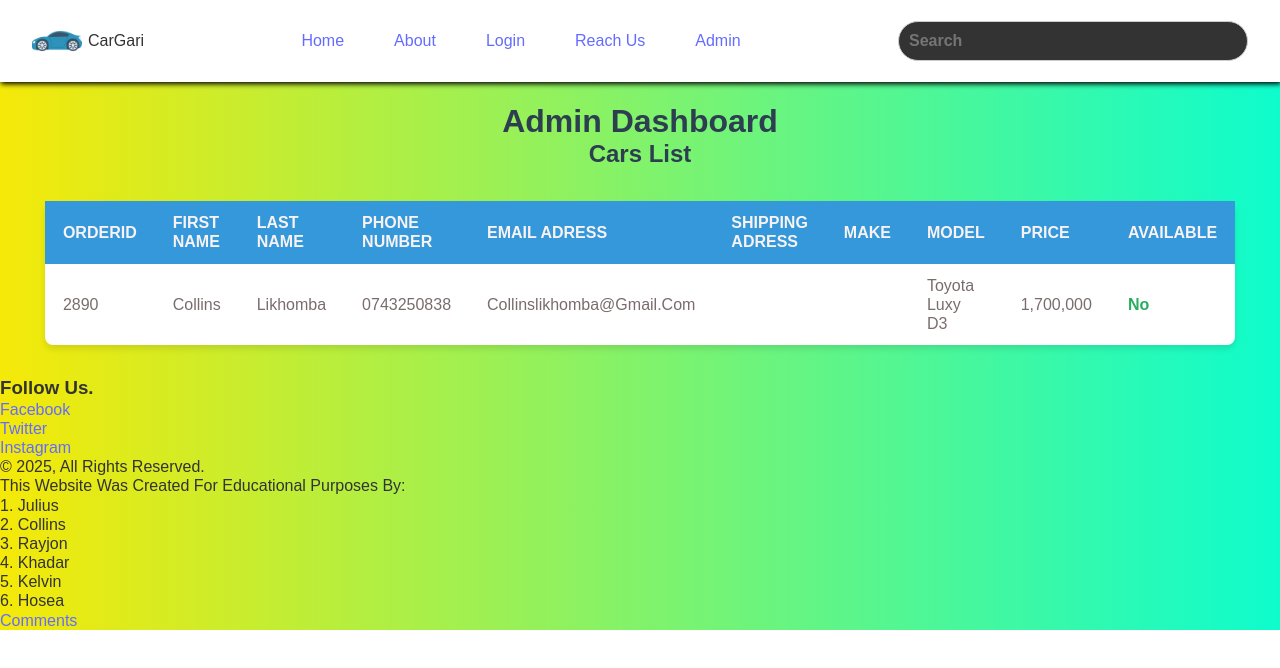
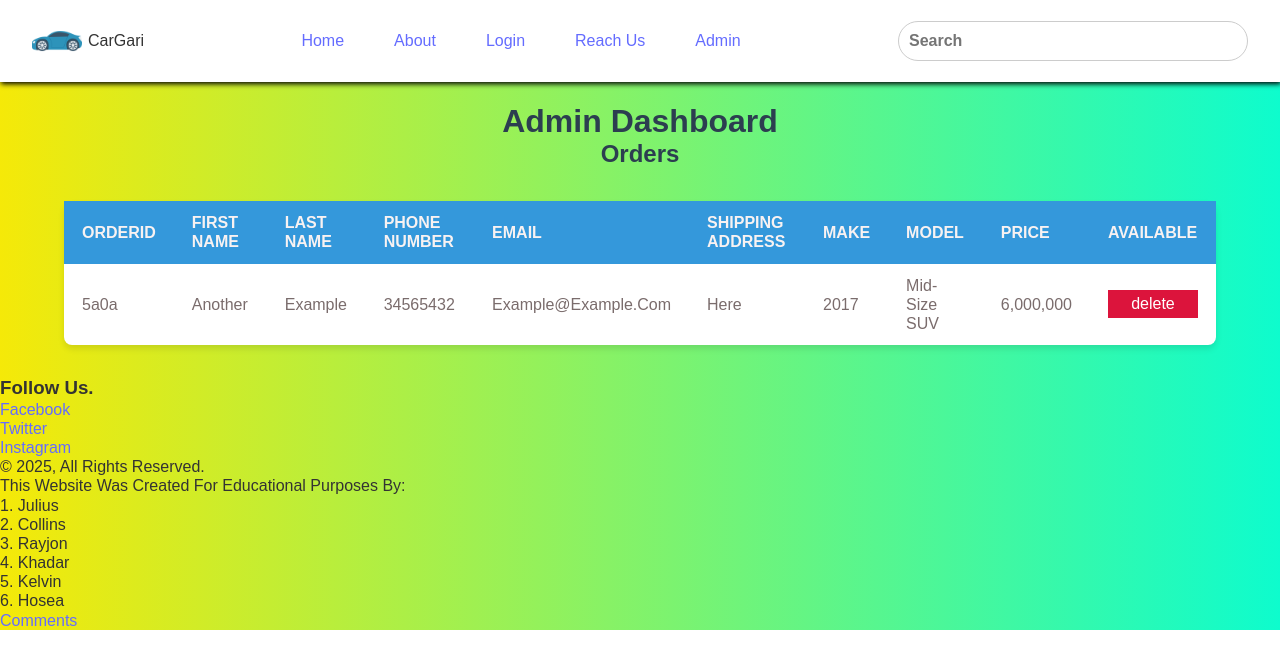
Before and after one commit to Engineer-collo/Toyota_cars, a React (Vite) app: page /Admin in a window 1280 px wide. Shown: the top 668 px of the page. Built offline with nearby package versions, Linux system fonts and the light colour scheme; data requests are answered from the project's data file.

Commit message:
added a delete order button

```diff
--- a/db.json
+++ b/db.json
@@ -166,11 +166,6 @@
       "id": "fb2e",
       "username": "scarzze@gmail.com",
       "password": "folloemw"
-    },
-    {
-      "id": "5df8",
-      "username": "matrixBreakable",
-      "password": "hdoedod"
     }
   ],
   "comments": [
@@ -187,38 +182,23 @@
       "body": "1000 hp wow amaizing"
     }
   ],
-  "Contact": [
-    {},
-    {
-      "id": "aaa3",
-      "name": "scar",
-      "email": "scarzze@gmail.com",
-      "message": "bmw mehn"
-    },
-    {
-      "id": "1c93",
-      "name": "rjay",
-      "email": "scarzze@gmail.com",
-      "message": "amg "
-    }
-  ],
   "orders": [
     {
-      "id": "2890",
-      "firstname": "collins",
-      "lastname": "likhomba",
-      "email": "collinslikhomba@gmail.com",
-      "phoneNumber": "0743250838",
-      "address": "kitale",
+      "id": "5a0a",
+      "firstname": "another",
+      "lastname": "example",
+      "email": "example@example.com",
+      "phoneNumber": "34565432",
+      "address": "here",
       "car": {
-        "id": "11",
-        "name": "Toyota Luxgen Uv Ev ",
-        "price": "1,700,000",
-        "picture": "https://i.pinimg.com/236x/4d/26/a4/4d26a4ee7ebe1f23d63fbee735e639de.jpg",
+        "id": "5",
+        "name": "Toyota SW4 GR-S",
+        "price": "6,000,000",
+        "picture": "https://i.pinimg.com/736x/82/75/17/8275179b8d282c5eb2d95031bc9f97a3.jpg",
         "fuel": "diesel",
-        "year": "2014",
-        "displacement": "3500",
-        "model": "Toyota Luxy d3 "
+        "year": "2017",
+        "displacement": "3500cc",
+        "model": "Mid-size SUV"
       }
     }
   ]
--- a/src/Contact.css
+++ b/src/Contact.css
@@ -45,13 +45,13 @@
   }
 
   /* Form Fields */
-  form {
+  .contact-form {
     display: flex;
     flex-direction: column;
     gap: 15px;
   }
 
-  input, textarea {
+  .contact-form input, .contact-form textarea {
     width: 100%;
     padding: 12px;
     border-radius: 5px;
@@ -61,13 +61,13 @@
     font-size: 1rem;
   }
 
-  input:focus, textarea:focus {
+  .contact-form input:focus, .contact-form textarea:focus {
     outline: 2px solid #ffcc00;
     background: #444;
   }
 
   /* Button */
-  button {
+ .contact-form button {
     padding: 12px;
     font-size: 1rem;
     border: none;
@@ -78,7 +78,7 @@
     transition: 0.3s;
   }
 
-  button:hover {
+ .contact-form button:hover {
     background: #ffaa00;
 
   }
--- a/src/Contact.jsx
+++ b/src/Contact.jsx
@@ -35,7 +35,7 @@ const Contact = () => {
 
       <div className="form-section">
         <h2>Contact Us</h2>
-        <form onSubmit={handleSubmit}>
+        <form onSubmit={handleSubmit} className="contact-form">
           <input type="text" name="name" placeholder="Your Name" value={formData.name} onChange={handleChange} required />
           <input type="email" name="email" placeholder="Your Email" value={formData.email} onChange={handleChange} required />
           <textarea name="message" placeholder="Your Message" value={formData.message} onChange={handleChange} required />
--- a/src/ViewOrders.css
+++ b/src/ViewOrders.css
@@ -45,7 +45,7 @@ body {
   }
 
   tbody tr:hover {
-    background-color: #0075a7;
+    /* background-color: #0075a7; */
     cursor: pointer;
   }
 
@@ -64,6 +64,18 @@ body {
     color: #d85f51;
   }
 
+.orders button{
+  width: 90px;
+  height: auto;
+  padding: 5px 6px;
+  background-color: crimson;
+  font-size: 16px;
+  outline: none;
+  border: none;
+  color: #fff;
+  cursor: pointer;
+}
+
   /* Responsive Styles */
   @media (max-width: 768px) {
     table {
--- a/src/ViewOrders.jsx
+++ b/src/ViewOrders.jsx
@@ -10,21 +10,33 @@ const ViewOrders = () => {
     .then((data) => setOrders(data))
   }, []);
 
+  // function to delete an order
+  const handleDelete = (id) =>{
+    fetch(`http://localhost:8001/orders/${id}`,{
+      method: 'DELETE',
+    })
+    .then((response) => {
+      if(response.ok){
+        setOrders(orders.filter(order => order.id !== id))
+      }
+    })
+    .catch((error) => console.error('error deleting', error))
+  }
+
   return (
-    <div>
+    <div className='orders'>
       <h1>Admin Dashboard</h1>
 
-      <h2>Cars List</h2>
+      <h2>orders</h2>
       <table>
         <thead>
           <tr>
-
             <th>OrderID</th>
             <th>First Name</th>
             <th>Last Name</th>
             <th>Phone Number</th>
-            <th>Email Adress</th>
-            <th>Shipping Adress</th>
+            <th>Email</th>
+            <th>Shipping Address</th>
             <th>Make</th>
             <th>Model</th>
             <th>Price</th>
@@ -32,20 +44,22 @@ const ViewOrders = () => {
           </tr>
         </thead>
         <tbody>
-          {orders.map((order) => (
+          {orders.length > 0 ? (orders.map((order) => (
             <tr key={order.id}>
               <td>{order.id}</td>
               <td>{order.firstname}</td>
               <td>{order.lastname}</td>
               <td>{order.phoneNumber}</td>
               <td>{order.email}</td>
-              <td>{order.adress}</td>
-              <td>{order.car.make}</td>
+              <td>{order.address}</td>
+              <td>{order.car.year}</td>
               <td>{order.car.model}</td>
               <td>{order.car.price}</td>
-              <td>{order.available ? "Yes" : "No"}</td>
+              <td><button onClick={()=>handleDelete(order.id)}>delete</button></td>
             </tr>
-          ))}
+          ))):(
+            <td>No pending Orders</td>
+          )}
         </tbody>
       </table>
       </div>
```
